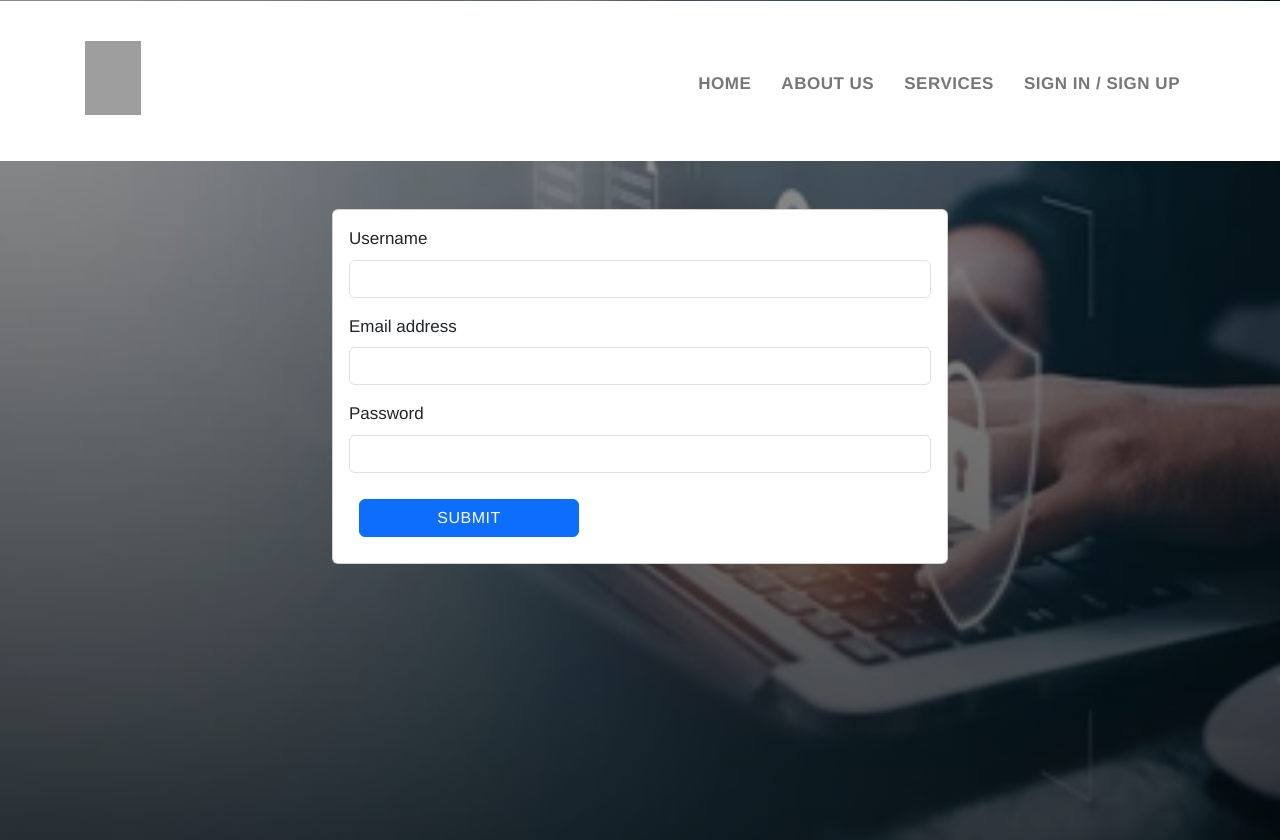
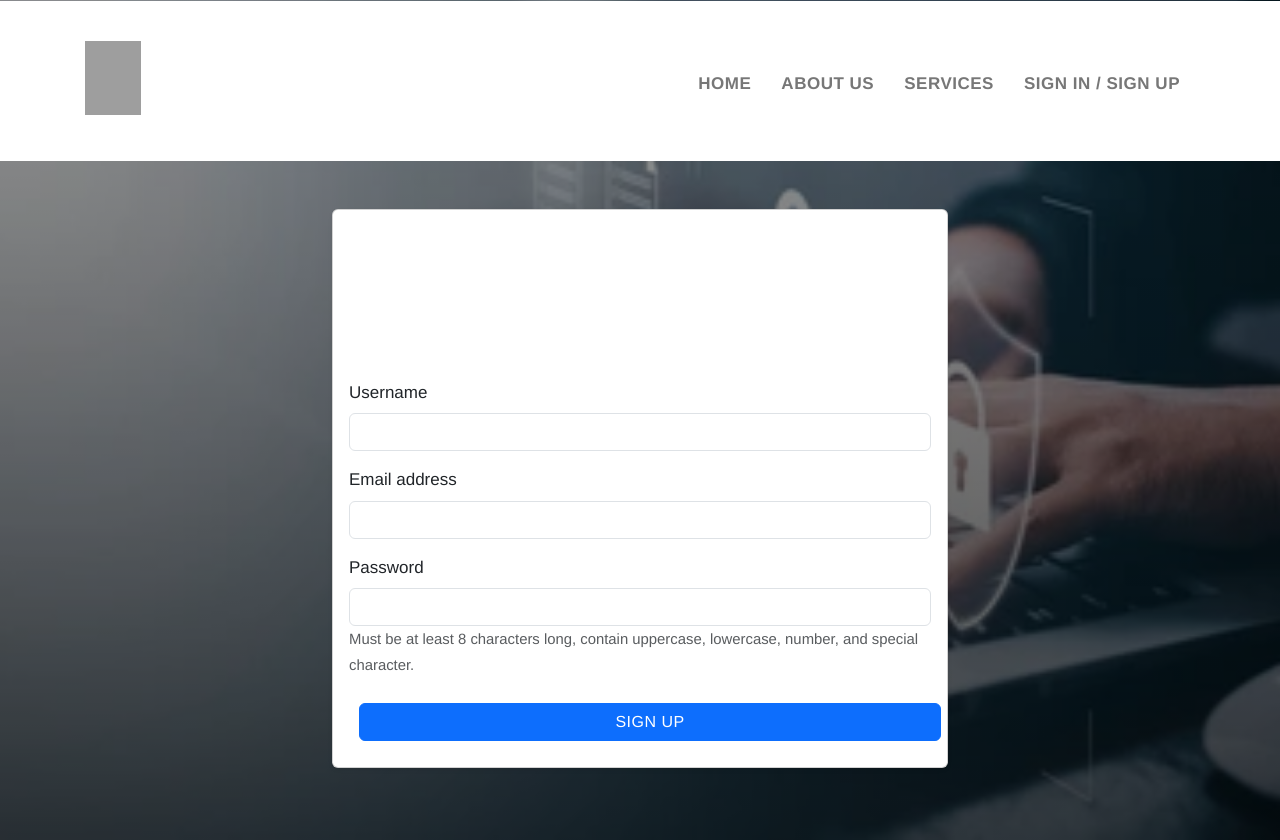
Before and after one commit to SulaimanAlsulaim/log_file_analyzer, a Flask app: page /signup in a window 1280 px wide. Run offline with Flask 3, Linux system fonts and the light colour scheme; some libraries are stand-ins or nearby versions; grey boxes are pictures that could not be loaded.

Commit message:
Update signup.html

```diff
--- a/templates/signup.html
+++ b/templates/signup.html
@@ -1,43 +1,40 @@
 {% extends "base.html" %}
-{% block title %}Sign up{% endblock %}
+{% block title %}Sign Up{% endblock %}
 {% block content %}
-<!--
-<div class="auth-container">
-  <h2>Sign In</h2>
-  <form method="post" class="auth-form">
-    <input type="text" name="username" placeholder="Username" required><br>
-    <input type="email" name="email" placeholder="Email" required><br>
-    <input type="password" name="password" placeholder="Password" required><br>
-    <input type="submit" value="Sign In">
-  </form>
-  <a class="back-link" href="{{ url_for('home') }}">← Back to Home</a>
-</div>
--->
+
 <div class="container mt-5 mb-5" style="width: 50%;">
-<div class="card">
+  <div class="card shadow-sm">
     <div class="card-body">
+      <h3 class="mb-4 text-center">Create an Account</h3>
+
+      {% with messages = get_flashed_messages(with_categories=true) %}
+        {% if messages %}
+          {% for category, message in messages %}
+            <div class="alert alert-{{ 'danger' if category == 'error' else category }}">{{ message }}</div>
+          {% endfor %}
+        {% endif %}
+      {% endwith %}
+
       <form method="post" action="/signup">
         <div class="mb-3">
           <label for="username" class="form-label">Username</label>
-    <input type="text" class="form-control" id="username" name="username">
+          <input type="text" class="form-control" id="username" name="username" required>
         </div>
 
         <div class="mb-3">
           <label for="email" class="form-label">Email address</label>
-    <input type="email" class="form-control" id="email" aria-describedby="emailHelp" name="email">
-
+          <input type="email" class="form-control" id="email" name="email" required>
         </div>
 
         <div class="mb-3">
           <label for="password" class="form-label">Password</label>
-    <input type="password" class="form-control" id="password" name="password">
+          <input type="password" class="form-control" id="password" name="password" required>
+          <small class="text-muted">
+            Must be at least 8 characters long, contain uppercase, lowercase, number, and special character.
+          </small>
         </div>
-  <!--<div class="mb-3 form-check">
-    <input type="checkbox" class="form-check-input" id="exampleCheck1">
-    <label class="form-check-label" for="exampleCheck1">Check me out</label>
-  </div>
--->
-  <button type="submit" class="btn btn-primary">Submit</button>
+
+        <button type="submit" class="btn btn-primary w-100">Sign Up</button>
       </form>
     </div>
   </div>
```
Lines whose indentation alone changed are shown as unchanged.
